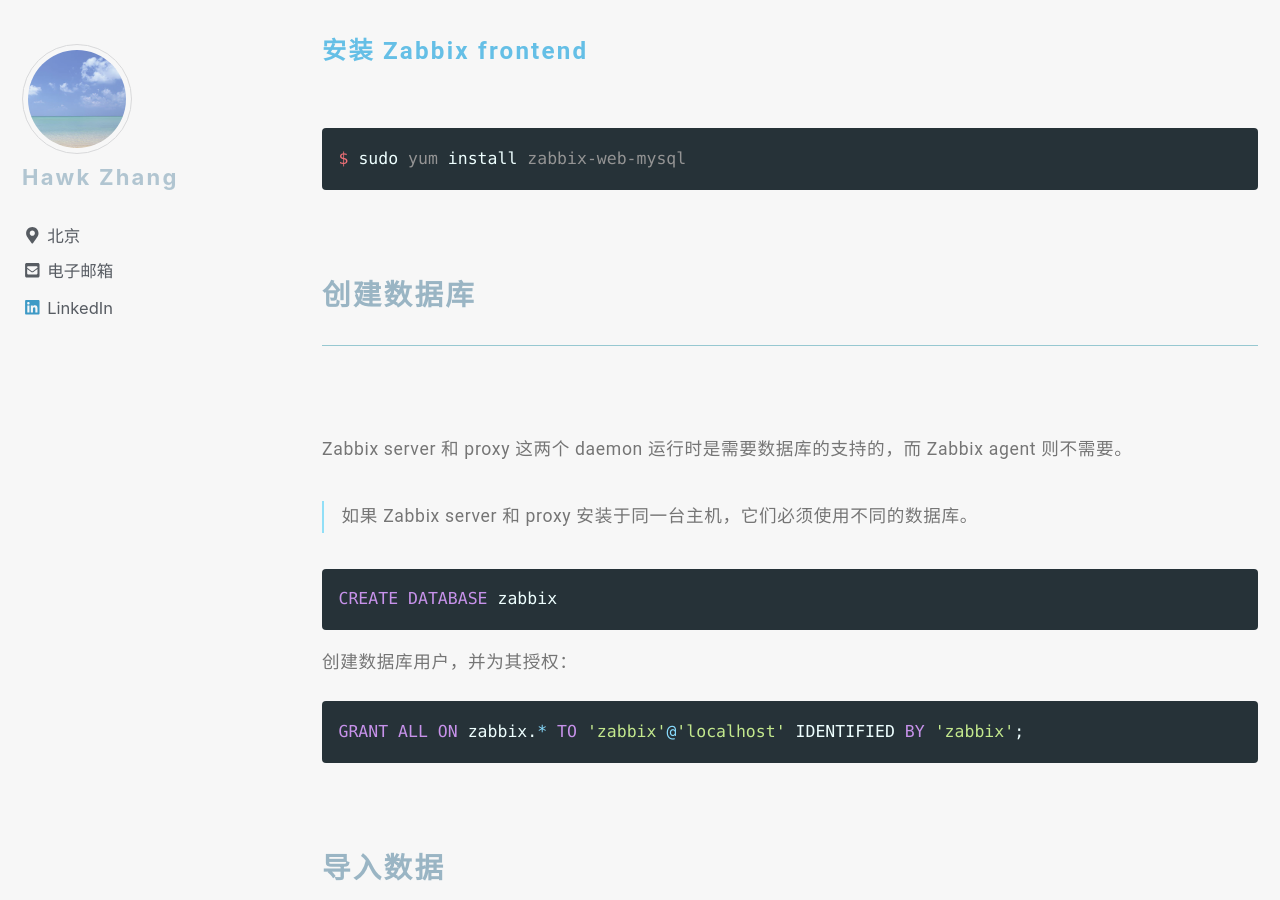
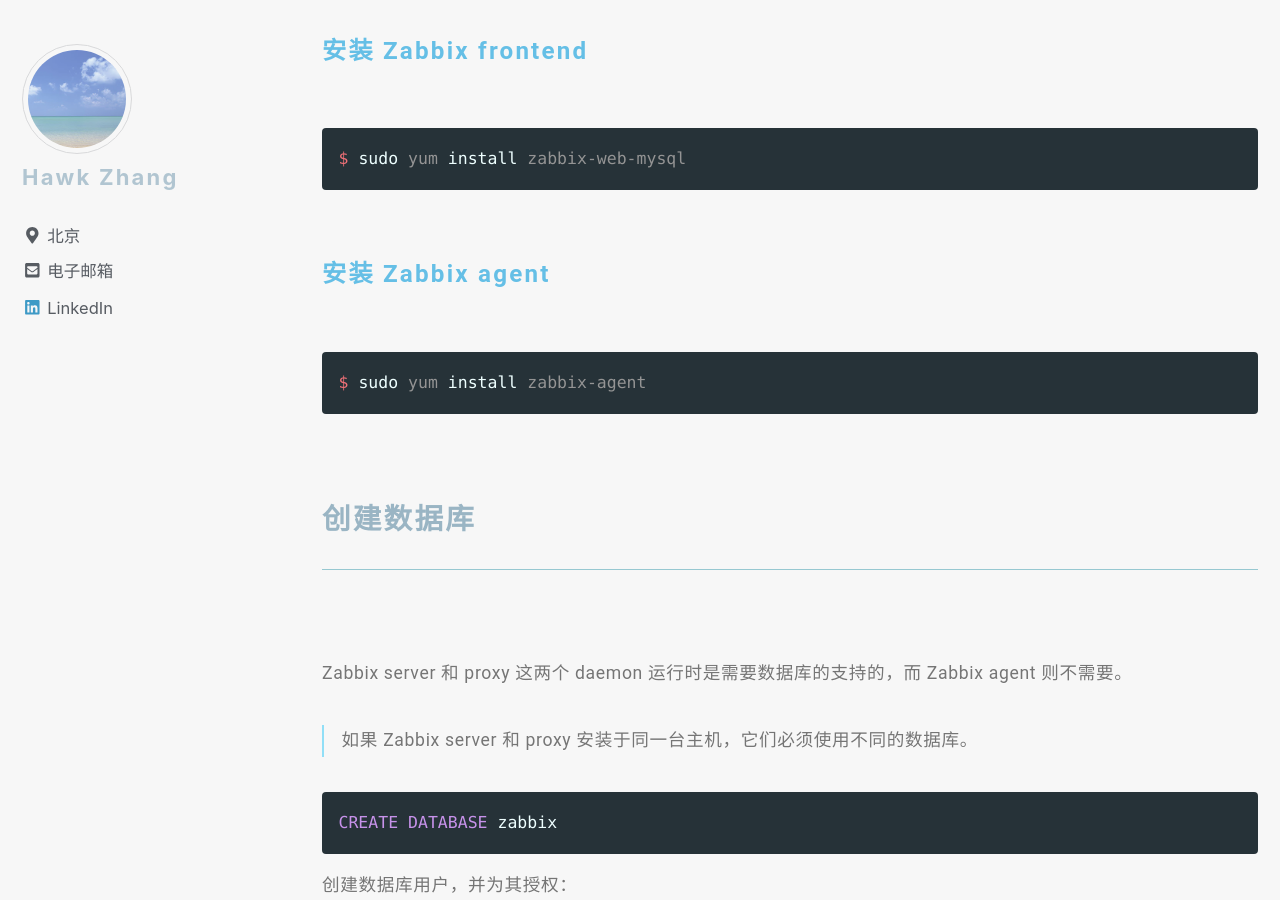
Before and after one commit to narru888/linotes_note, a Jekyll site: the page built from _posts/monitor/zabbix/2018-01-01-zabbix.basic.md, in a window 1280 px wide and 900 px high, scrolled down 8731 px. Built offline with Jekyll 4.4.1, drawn with Linux system fonts in a browser that asks for light colours; nearby versions of some CDN libraries; a script that is not in the unit is left out.

Commit message:
update on 2018-10-18 14:57:01 CST

````diff
--- a/_posts/monitor/zabbix/2018-01-01-zabbix.basic.md
+++ b/_posts/monitor/zabbix/2018-01-01-zabbix.basic.md
@@ -238,6 +238,12 @@
 ```
 
 
+#### 安装 Zabbix agent
+
+```bash
+$ sudo yum install zabbix-agent
+```
+
 
 
 
````
